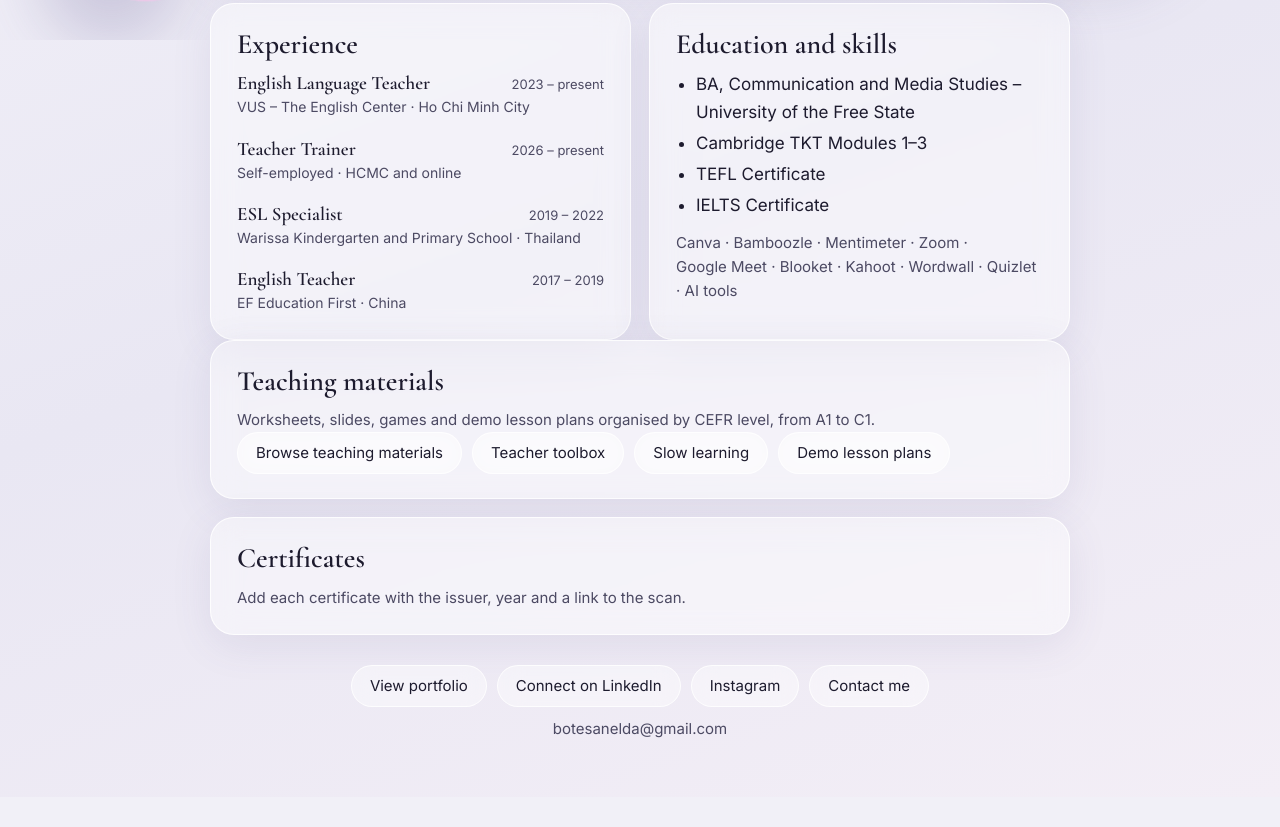
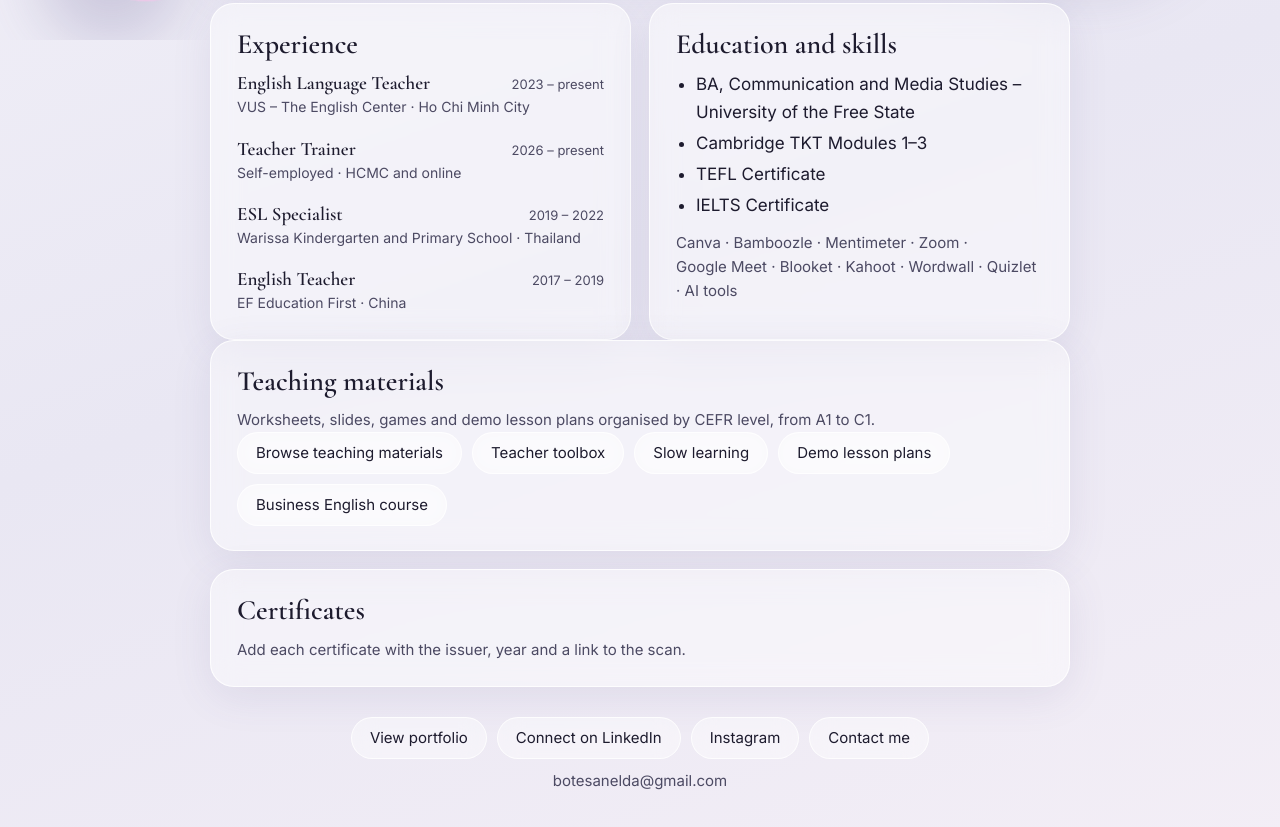
Before and after one commit to AneldaBotes/personal-site, a plain HTML site: page index.html in a window 1280 px wide. Shown: the part 760-1587 px from the top of the page. Before the commit the page ends 1557 px from the top, so only its background shows below. Drawn offline with nearby package versions, Linux system fonts and the light colour scheme.

Commit message:
Add files via upload

```diff
--- a/index.html
+++ b/index.html
@@ -73,6 +73,7 @@
 <a class="pill" href="toolbox.html">Teacher toolbox</a>
 <a class="pill" href="slow-feed.html">Slow learning</a>
 <a class="pill" href="materials/Demo_Lesson_Plans.pdf" target="_blank" rel="noopener">Demo lesson plans</a>
+<a class="pill" href="https://business-english-tools.github.io/" target="_blank" rel="noopener">Business English course</a>
 </div>
 </section>
 <section class="panel" id="certificates">
```
